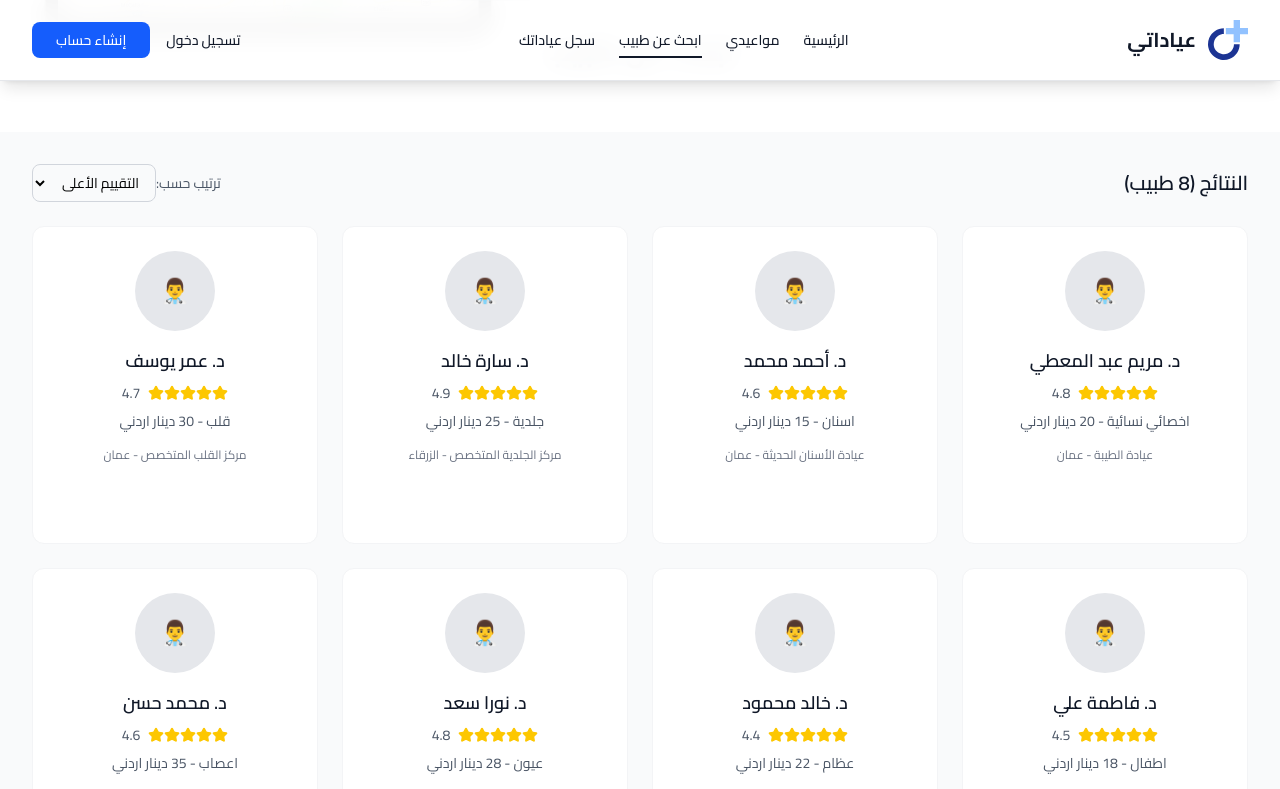
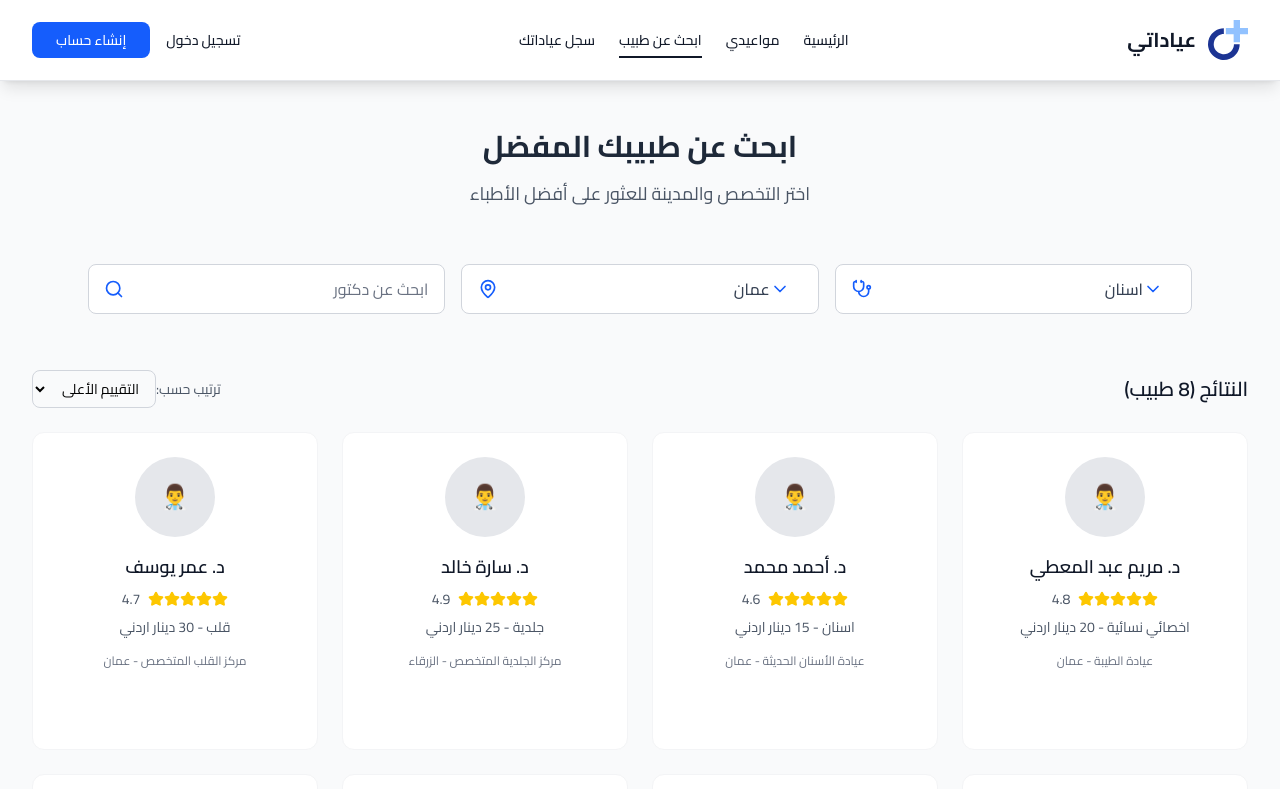
Before and after one commit to thisisabukarsh/clinc-app, a Next.js app: page /doctors in a window 1280 px wide. Shown: the top 789 px of the page. Built offline with nearby package versions, Linux system fonts and the light colour scheme.

Commit message:
implement advanced search functionality with new SearchSection, AdvancedSearchBar, SearchField, and SearchInput components for improved doctor search experience

```diff
--- a/app/doctors/page.tsx
+++ b/app/doctors/page.tsx
@@ -6,6 +6,7 @@ import SearchBar from "@/components/features/SearchBar";
 import DoctorCard from "@/components/features/DoctorCard";
 import { mockDoctors } from "@/lib/mockData";
 import { Doctor } from "@/types";
+import { SearchSection } from "@/components/doctors/SearchSection";
 
 export default function DoctorsPage() {
   const [doctors] = useState<Doctor[]>(mockDoctors);
@@ -49,20 +50,17 @@ export default function DoctorsPage() {
     console.log("Booking appointment for doctor:", doctorId);
   };
 
+  // const handleSearch = (specialty: string, location: string, query: string) => {
+  //   console.log("Search initiated:", { specialty, location, query });
+  //   // Handle search - could navigate to doctors page with filters
+  //   // router.push(`/doctors?specialty=${specialty}&location=${location}&query=${query}`);
+  // };
+
   return (
     <MainLayout>
-      <div className="bg-gray-50 min-h-screen">
+      <div className="bg-gray-50 min-h-screen mt-16">
         {/* Header Section */}
-        <section className="bg-white shadow-soft">
-          <div className="max-w-7xl mx-auto px-4 sm:px-6 lg:px-8 py-8">
-            <h1 className="text-3xl font-bold text-gray-900 text-center mb-8">
-              ابحث عن طبيب
-            </h1>
-
-            {/* Search Bar */}
-            <SearchBar onSearch={handleSearch} className="max-w-4xl mx-auto" />
-          </div>
-        </section>
+        <SearchSection onSearch={handleSearch} />
 
         {/* Results Section */}
         <section className="max-w-7xl mx-auto px-4 sm:px-6 lg:px-8 py-8">
--- /dev/null
+++ b/components/doctors/SearchSection.tsx
@@ -0,0 +1,39 @@
+import React from "react";
+import { SectionHeader } from "@/components/ui/SectionHeader";
+import { AdvancedSearchBar } from "@/components/features/AdvancedSearchBar";
+
+interface SearchSectionProps {
+  className?: string;
+  onSearch?: (specialty: string, location: string, query: string) => void;
+}
+
+export const SearchSection: React.FC<SearchSectionProps> = ({
+  className = "",
+  onSearch,
+}) => {
+  const handleSearch = (specialty: string, location: string, query: string) => {
+    // console.log("Search initiated:", { specialty, location, query });
+    // onSearch?.(specialty, location, query);
+  };
+
+  return (
+    <section className={`pt-16 ${className}`}>
+      <div className="container mx-auto px-4">
+        <SectionHeader
+          title="ابحث عن طبيبك المفضل"
+          subtitle="اختر التخصص والمدينة للعثور على أفضل الأطباء"
+          titleClassName="text-3xl font-bold text-gray-800 mb-4"
+          subtitleClassName="text-lg text-gray-600 mb-8"
+        />
+
+        <div className="max-w-6xl mx-auto">
+          <AdvancedSearchBar
+            onSearch={handleSearch}
+            initialSpecialty="اسنان"
+            initialLocation="عمان"
+          />
+        </div>
+      </div>
+    </section>
+  );
+};
--- /dev/null
+++ b/components/features/AdvancedSearchBar.tsx
@@ -0,0 +1,96 @@
+import React, { useState, useEffect } from "react";
+import { SearchField } from "./SearchField";
+import { SearchInput } from "./SearchInput";
+
+interface AdvancedSearchBarProps {
+  onSearch: (specialty: string, location: string, query: string) => void;
+  className?: string;
+  initialSpecialty?: string;
+  initialLocation?: string;
+}
+
+export const AdvancedSearchBar: React.FC<AdvancedSearchBarProps> = ({
+  onSearch,
+  className = "",
+  initialSpecialty = "",
+  initialLocation = "",
+}) => {
+  const [specialty, setSpecialty] = useState(initialSpecialty);
+  const [location, setLocation] = useState(initialLocation);
+  const [searchQuery, setSearchQuery] = useState("");
+
+  const specialtyOptions = [
+    "اسنان",
+    "قلب",
+    "عيون",
+    "جلدية",
+    "نسائية",
+    "أطفال",
+    "عظام",
+    "أعصاب",
+    "صدرية",
+    "باطنية",
+  ];
+
+  const locationOptions = [
+    "عمان",
+    "الزرقاء",
+    "إربد",
+    "السلط",
+    "الكرك",
+    "العقبة",
+    "الطفيلة",
+    "معان",
+    "مادبا",
+    "جرش",
+  ];
+
+  // Immediate search on any change
+  useEffect(() => {
+    if (specialty || location || searchQuery) {
+      onSearch(specialty, location, searchQuery);
+    }
+  }, [specialty, location, searchQuery, onSearch]);
+
+  const handleSearch = () => {
+    onSearch(specialty, location, searchQuery);
+  };
+
+  return (
+    <div className={` rounded-2xl p-6 ${className}`}>
+      <div className="flex flex-col lg:flex-row gap-4 items-stretch">
+        {/* Specialty Selection */}
+        <div className="flex-1">
+          <SearchField
+            type="specialty"
+            value={specialty}
+            placeholder="اختر التخصص"
+            onSelect={setSpecialty}
+            options={specialtyOptions}
+          />
+        </div>
+
+        {/* Location Selection */}
+        <div className="flex-1">
+          <SearchField
+            type="location"
+            value={location}
+            placeholder="اختر المدينة"
+            onSelect={setLocation}
+            options={locationOptions}
+          />
+        </div>
+
+        {/* Search Input */}
+        <div className="flex-1">
+          <SearchInput
+            value={searchQuery}
+            onChange={setSearchQuery}
+            onSearch={handleSearch}
+            placeholder="ابحث عن دكتور"
+          />
+        </div>
+      </div>
+    </div>
+  );
+};
--- /dev/null
+++ b/components/features/SearchField.tsx
@@ -0,0 +1,74 @@
+import React from "react";
+import { ChevronDown, Stethoscope, MapPin } from "lucide-react";
+
+interface SearchFieldProps {
+  type: "specialty" | "location";
+  value: string;
+  placeholder: string;
+  onSelect: (value: string) => void;
+  options: string[];
+  className?: string;
+}
+
+export const SearchField: React.FC<SearchFieldProps> = ({
+  type,
+  value,
+  placeholder,
+  onSelect,
+  options,
+  className = "",
+}) => {
+  const [isOpen, setIsOpen] = React.useState(false);
+
+  const getIcon = () => {
+    switch (type) {
+      case "specialty":
+        return <Stethoscope className="w-5 h-5 text-blue-600" />;
+      case "location":
+        return <MapPin className="w-5 h-5 text-blue-600" />;
+      default:
+        return null;
+    }
+  };
+
+  const handleSelect = (option: string) => {
+    onSelect(option);
+    setIsOpen(false);
+  };
+
+  return (
+    <div className={`relative ${className}`}>
+      {/* Main Button */}
+      <button
+        onClick={() => setIsOpen(!isOpen)}
+        className="flex items-center justify-between w-full px-4 py-3 bg-white border border-gray-300 rounded-lg hover:border-blue-500 focus:outline-none focus:ring-2 focus:ring-blue-500 focus:border-transparent transition-all duration-200"
+      >
+        {/* Left side: Chevron + Text */}
+        <div className="flex items-center space-x-3 space-x-reverse">
+          <ChevronDown className="w-5 h-5 text-blue-600" />
+          <span className="text-gray-700 font-medium">
+            {value || placeholder}
+          </span>
+        </div>
+
+        {/* Right side: Icon */}
+        {getIcon()}
+      </button>
+
+      {/* Dropdown */}
+      {isOpen && (
+        <div className="absolute top-full left-0 right-0 mt-1 bg-white border border-gray-300 rounded-lg shadow-lg z-50 max-h-60 overflow-y-auto">
+          {options.map((option, index) => (
+            <button
+              key={index}
+              onClick={() => handleSelect(option)}
+              className="w-full px-4 py-3 text-right text-gray-700 hover:bg-blue-50 hover:text-blue-600 transition-colors duration-150 first:rounded-t-lg last:rounded-b-lg"
+            >
+              {option}
+            </button>
+          ))}
+        </div>
+      )}
+    </div>
+  );
+};
--- /dev/null
+++ b/components/features/SearchInput.tsx
@@ -0,0 +1,42 @@
+import React from "react";
+import { Search } from "lucide-react";
+
+interface SearchInputProps {
+  value: string;
+  onChange: (value: string) => void;
+  onSearch: () => void;
+  placeholder?: string;
+  className?: string;
+}
+
+export const SearchInput: React.FC<SearchInputProps> = ({
+  value,
+  onChange,
+  onSearch,
+  placeholder = "ابحث عن دكتور",
+  className = "",
+}) => {
+  const handleKeyPress = (e: React.KeyboardEvent<HTMLInputElement>) => {
+    if (e.key === "Enter") {
+      onSearch();
+    }
+  };
+
+  return (
+    <div className={`relative ${className}`}>
+      <input
+        type="text"
+        value={value}
+        onChange={(e) => onChange(e.target.value)}
+        onKeyPress={handleKeyPress}
+        placeholder={placeholder}
+        className="w-full px-4 py-3 pl-12 bg-white border border-gray-300 rounded-lg text-right placeholder-gray-500 focus:outline-none focus:ring-2 focus:ring-blue-500 focus:border-transparent transition-all duration-200"
+      />
+
+      {/* Magnifying Glass Icon - Left side */}
+      <div className="absolute left-4 top-1/2 transform -translate-y-1/2">
+        <Search className="w-5 h-5 text-blue-600" />
+      </div>
+    </div>
+  );
+};
```
